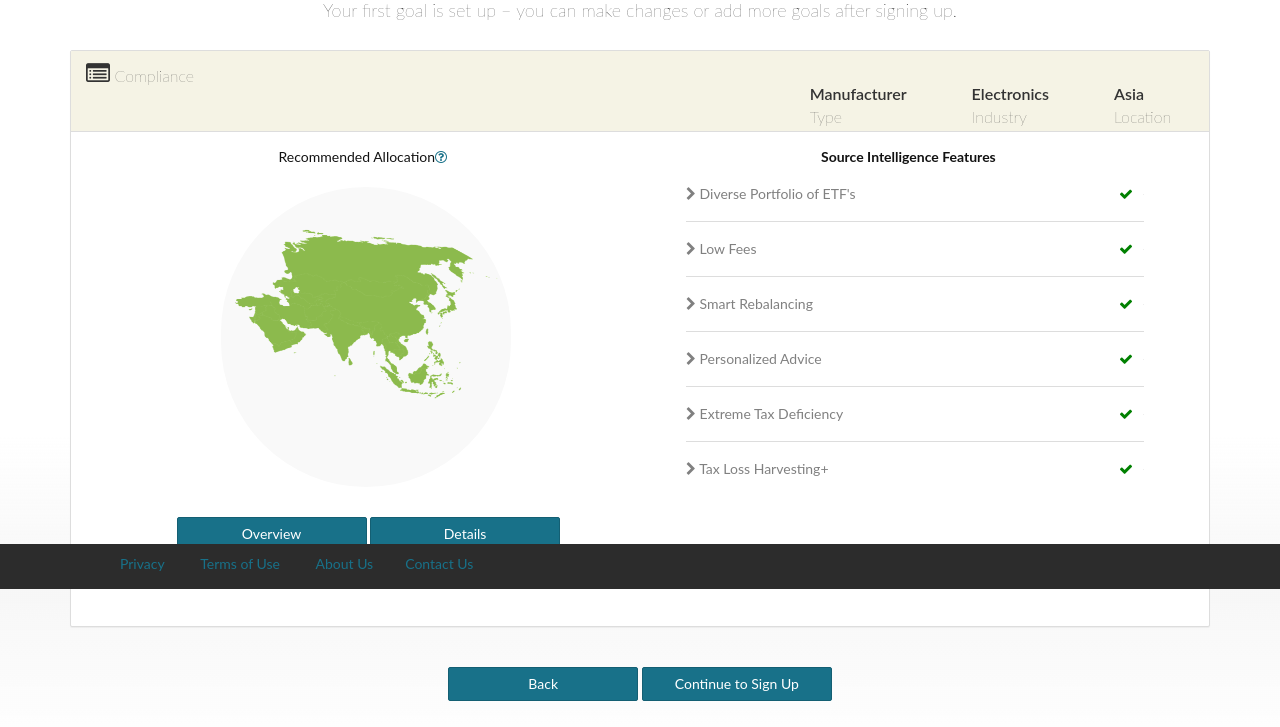
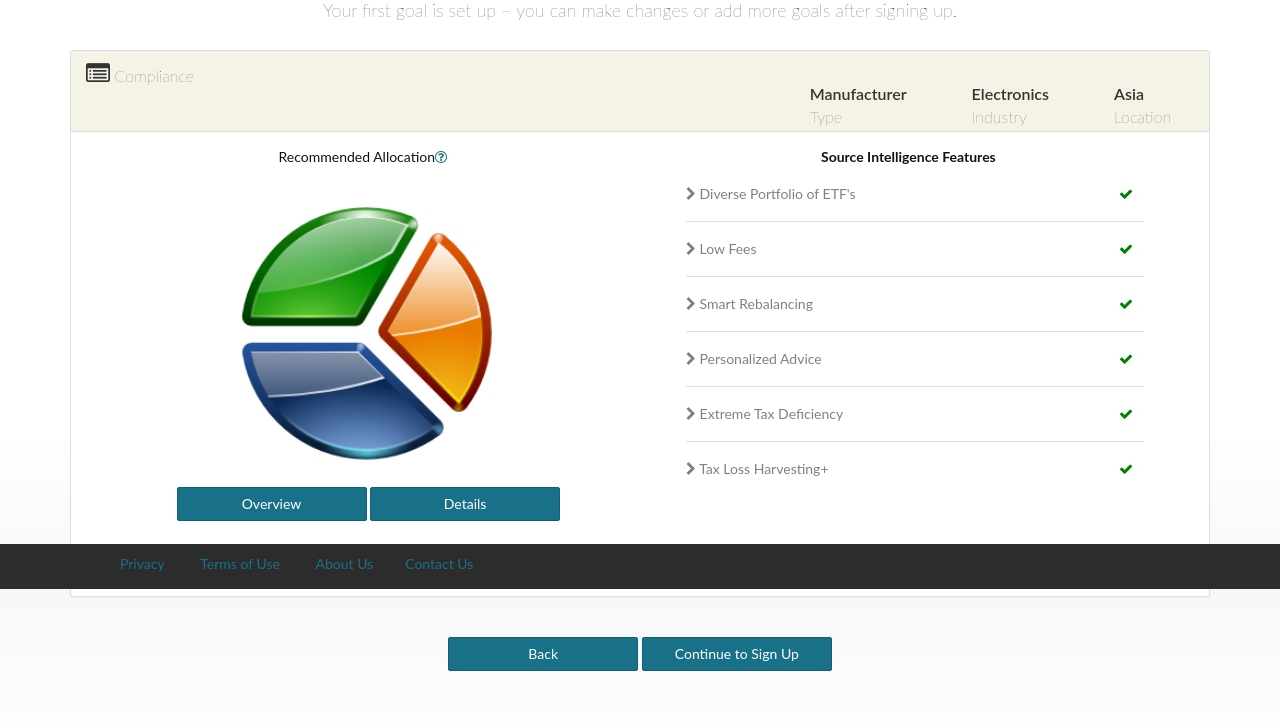
Before and after one commit to JonRichardson/SIProject, a PHP site: page /index2.html in a window 1280 px wide. Shown: the part 211-938 px from the top of the page. After the commit the page ends 882 px from the top, so only its background shows below. Run offline with PHP 8.4, Linux system fonts and the light colour scheme; some libraries are stand-ins or nearby versions.

Commit message:
changed map to chart and repositioned the div

```diff
--- a/index.html
+++ b/index.html
@@ -75,7 +75,7 @@
   <br>
 <!-- Progress Bar at 33% -->
 <div class="progress">
-  <table style="width:100%">
+  <table style="width:110%">
       <tr>
         <td style="color: #187189;">Goal Recommendations</td>
         <td>Goal Review</td>
--- a/index2.html
+++ b/index2.html
@@ -141,13 +141,13 @@
               <div class="col-sm-5">
                 <span class="leftColHeader">Recommended Allocation<a href="#" data-toggle="tooltip" title="Some helpful message here"><i class="fa fa-question-circle-o" aria-hidden="true"></i></a></span></br>
               </br>
-              <div class="mapDiv">
-             <img id="map" src="asia.png" height="180" width="280">
+              <div class="mapDiv2">
+             <img id="map" src="chart.png" height="280" width="280">
              </div>
              </br>
              <div class="detailsBtn">
                <button class="btn btn-primary" type="submit" style="width: 190px;">Overview</button>
-               <button class="btn btn-primary" type="submit" style="width: 190px;">Details</button>
+               <button class="btn btn-primary" data-toggle="collapse" data-target="#demo"  type="submit" style="width: 190px;">Details</button>
              </div>
               </div>
               <div class="col-sm-5">
@@ -198,7 +198,7 @@
           </br>
         </br>
         </br>
-            <div id="demo2" class="collapse">
+            <div id="demo" class="collapse">
             Chocolate donut cake oat cake pie chocolate cake. Cookie fruitcake icing cheesecake. Jujubes dragée croissant croissant gummies sweet jelly brownie cake. Cupcake gummi bears soufflé tootsie roll. Liquorice sweet pie cake chocolate bar chocolate cake marzipan pastry. Candy chocolate cake pudding candy canes pie. Marzipan pastry icing jelly-o gingerbread biscuit croissant dragée biscuit. Chocolate toffee wafer muffin candy bonbon bear claw. Pastry cotton candy jelly-o. Jelly-o apple pie chupa chups cake jelly cake. Halvah dragée sweet roll sweet roll cheesecake sugar plum wafer halvah. Danish bonbon pie sugar plum cheesecake jelly. Marshmallow marshmallow wafer chupa chups cheesecake. Halvah gummies tootsie roll cookie chocolate cake bonbon.
             </div>
         </div>
--- a/register.html
+++ b/register.html
@@ -76,10 +76,11 @@
             <td style="text-align: center">Security & Submit</td>
           </tr>
       </table>
-        <div class="progress-bar progress-bar-custom" role="progressbar" aria-valuenow="60" aria-valuemin="0" aria-valuemax="100" style="width: 94%;">
+        <div class="progress-bar progress-bar-custom" role="progressbar" aria-valuenow="60" aria-valuemin="0" aria-valuemax="100" style="width: 98%;">
           <span class="sr-only"></span>
         </div>
     </div>
+    <br>
 <!-- This is the code for the info bubble on the registration form -->
     <div class="container">
       <div class="row">
--- a/test.css
+++ b/test.css
@@ -55,6 +55,7 @@ h4 {
   padding: 0 15px 0 15px;
   font-style: normal;
   font-weight: 100;
+
 }
 
 /* This is for the round map picture for results pages */
@@ -64,6 +65,19 @@ h4 {
  display: block;
  float: left;
  height: 300px;
+ margin-left: 5%;
+ margin-right: 5%;
+ margin-bottom: 30px;
+ max-width: 300px;
+ padding: 36.8098px 1%;
+}
+
+.mapDiv2 {
+ border-radius: 150px;
+ display: block;
+ float: left;
+ height: 300px;
+ margin-top: -30px;
  margin-left: 5%;
  margin-right: 5%;
  margin-bottom: 30px;
```
